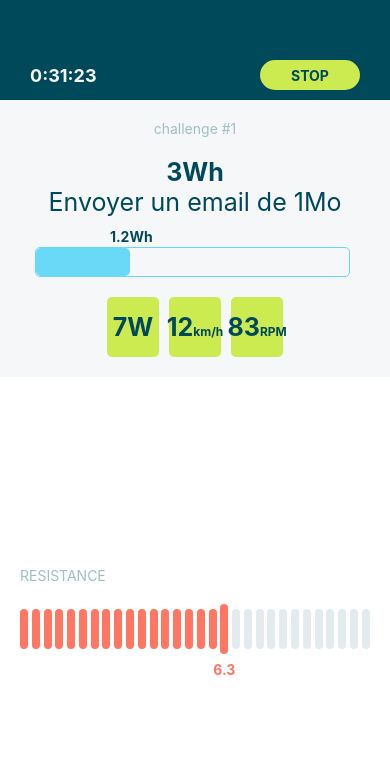
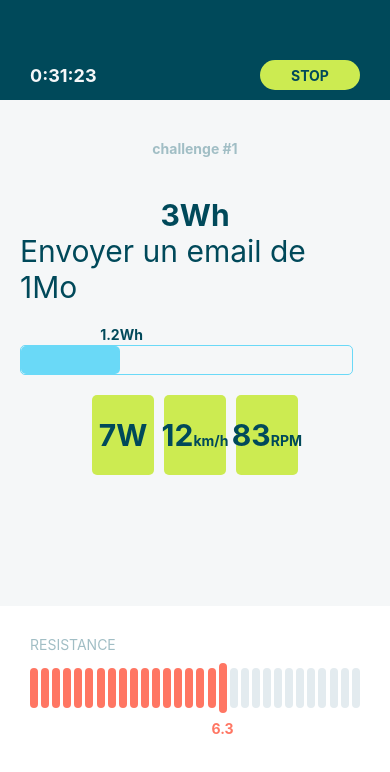
Before and after one commit to Alexandre91300/cpf_test_technique, a React Native app in the folder cpf/: screen / in a window 390 px wide. Shown: the top 772 px of the page. Built offline with nearby package versions, Linux system fonts and the light colour scheme; grey boxes are pictures that could not be loaded.

Commit message:
[ADD]: Resize layout

```diff
--- a/cpf/src/Components/Performance.js
+++ b/cpf/src/Components/Performance.js
@@ -36,7 +36,7 @@ const styles = StyleSheet.create({
     card: {
         backgroundColor: Colors.green,
         flex: 1,
-        height: 60,
+        height: 80,
         alignItems: 'center',
         justifyContent: 'center',
         flexDirection: 'row',
@@ -45,10 +45,10 @@ const styles = StyleSheet.create({
     textBold: {
         color: Colors.darkBlue,
         fontWeight: 'bold',
-        fontSize: 25
+        fontSize: 30
     },
     textLittle:{
-        fontSize: 12
+        fontSize: 14
     }
 })
 
--- a/cpf/src/Components/ProgressBar.js
+++ b/cpf/src/Components/ProgressBar.js
@@ -23,13 +23,13 @@ const ProgressBar = ({ pourcent }) => {
 const styles = StyleSheet.create({
     container: {
         width: '100%',
-        marginTop: 30,
+        marginTop: 40,
         alignItems: 'center',
-        justifyContent: 'center',
+        justifyContent: 'flex-start',
         flexDirection: 'row'
     },
     progressBarContainer: {
-        width: '90%',
+        width: '95%',
         height: 30,
         borderColor: Colors.ligthBlue,
         borderWidth: 1,
--- a/cpf/src/Components/Resistance.js
+++ b/cpf/src/Components/Resistance.js
@@ -57,13 +57,13 @@ const Resistance = () => {
 const styles = StyleSheet.create({
     container: {
         alignItems: 'flex-start',
-        justifyContent: 'center',
+        justifyContent: 'flex-start',
         flex: 1,
-        padding: 20
+        padding: 30
     },
     title: {
         color: Colors.grey,
-        marginBottom: 20
+        marginBottom: 10
     },
     progressContainer: {
         flexDirection: 'row',
--- a/cpf/src/Screens/Home.js
+++ b/cpf/src/Screens/Home.js
@@ -38,26 +38,28 @@ const Home = () => {
 
 const styles = StyleSheet.create({
     container: {
+        height: '60%',
         alignItems: 'center',
-        justifyContent: 'center',
+        justifyContent: 'flex-start',
         padding: 20,
         backgroundColor: Colors.whiteBlue
     },
     litleText: {
-        marginBottom: 10,
-        color: Colors.grey
+        color: Colors.grey,
+        fontWeight: 'bold',
+        marginVertical: 20
     },
     iconMail: {
-        marginBottom: 10,
+        marginBottom: 20,
     },
     strongText: {
         color: Colors.darkBlue,
         fontWeight: 'bold',
-        fontSize: 25
+        fontSize: 30
     },
     normalText: {
         color: Colors.darkBlue,
-        fontSize: 25
+        fontSize: 30
     }
 })
 export default Home;
```
